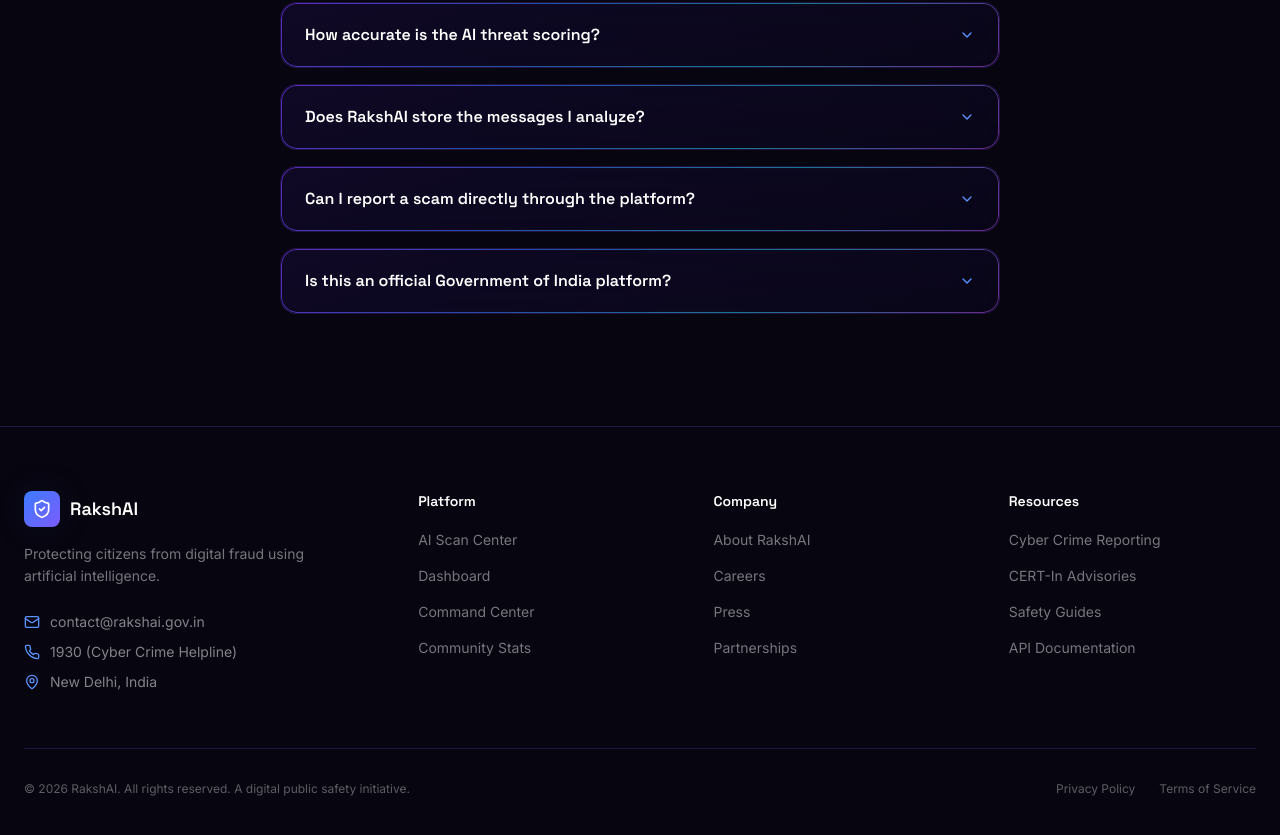
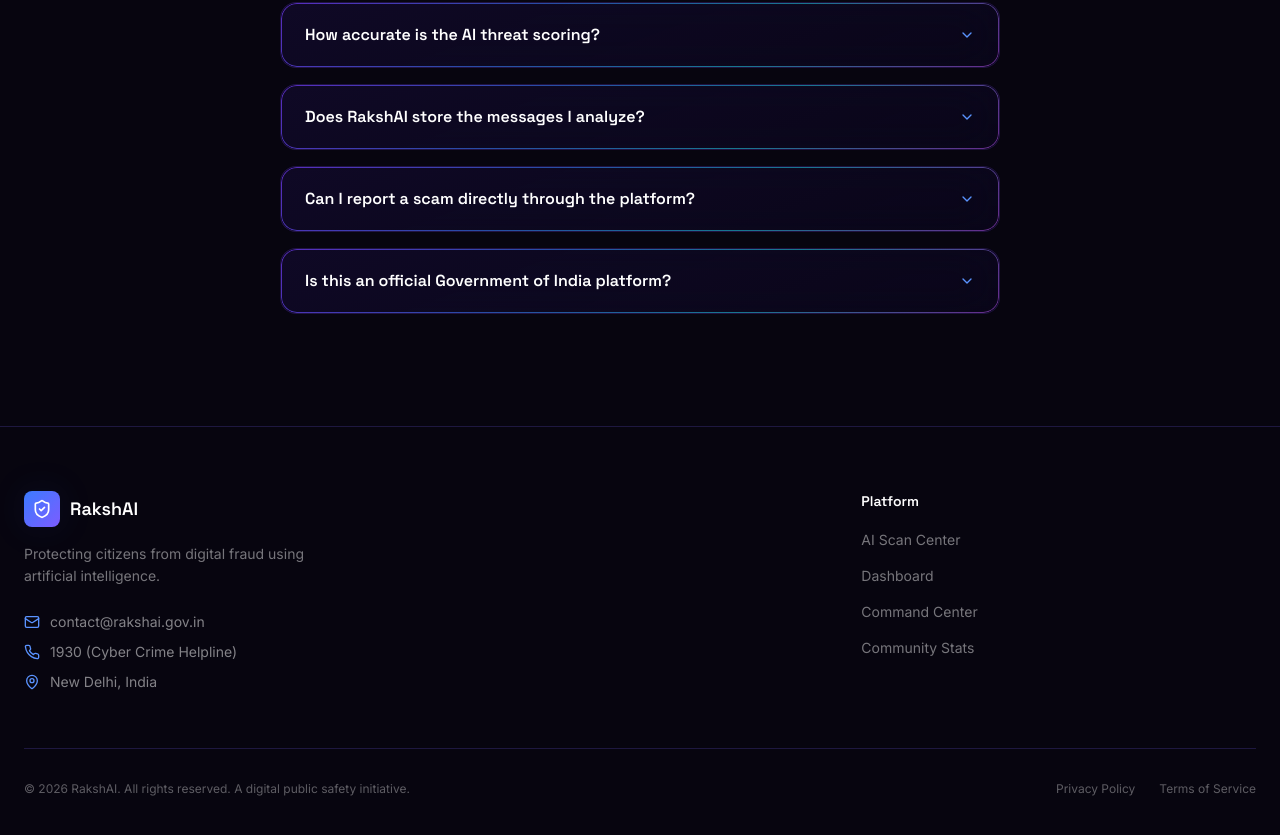
Before and after one commit to dheerajmudika/rakshai, a Next.js app: page / in a window 1280 px wide. Shown: the part 5108-5943 px from the top of the page. Built offline with nearby package versions, Linux system fonts and the light colour scheme.

Commit message:
Remove dummy Company and Resources link columns from landing page footer

```diff
--- a/components/landing/footer.tsx
+++ b/components/landing/footer.tsx
@@ -11,31 +11,13 @@
       { label: "Community Stats", href: "/stats" },
     ],
   },
-  {
-    title: "Company",
-    links: [
-      { label: "About RakshAI", href: "#" },
-      { label: "Careers", href: "#" },
-      { label: "Press", href: "#" },
-      { label: "Partnerships", href: "#" },
-    ],
-  },
-  {
-    title: "Resources",
-    links: [
-      { label: "Cyber Crime Reporting", href: "#" },
-      { label: "CERT-In Advisories", href: "#" },
-      { label: "Safety Guides", href: "#" },
-      { label: "API Documentation", href: "#" },
-    ],
-  },
 ];
 
 export function Footer() {
   return (
     <footer id="contact" className="relative border-t border-void-border">
       <div className="mx-auto max-w-7xl px-6 py-16">
-        <div className="grid grid-cols-1 gap-12 lg:grid-cols-[1.4fr_1fr_1fr_1fr]">
+        <div className="grid grid-cols-1 gap-12 lg:grid-cols-[2fr_1fr]">
           <div>
             <div className="flex items-center gap-2.5">
               <div className="flex h-9 w-9 items-center justify-center rounded-lg bg-gradient-to-br from-signal to-intel shadow-glow">
```
